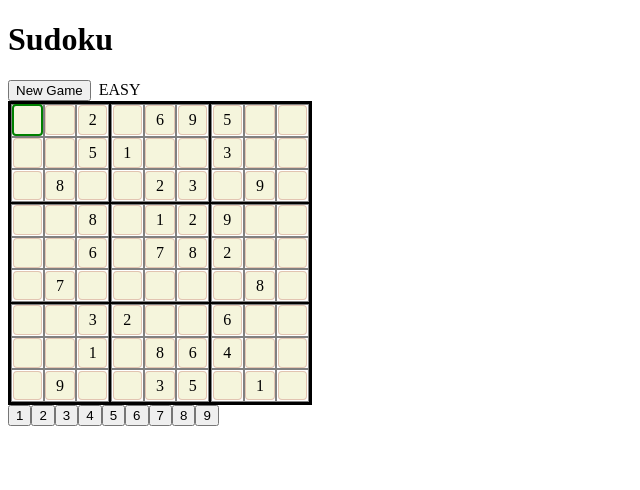
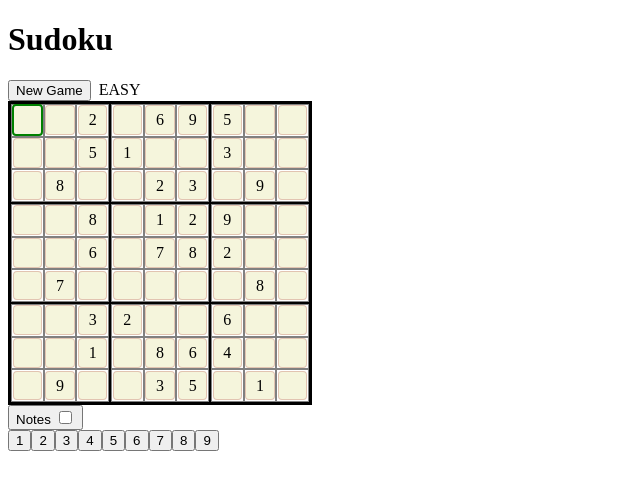
Before and after one commit to wveit/sudoku-react, a React (Vite) app: page / in a window 1280 px wide. Shown: the top 490 px of the page, without its empty margins (0-640 px from the left). Built offline with nearby package versions, Linux system fonts and the light colour scheme.

Commit message:
Add Notes button

```diff
--- a/src/App.tsx
+++ b/src/App.tsx
@@ -7,12 +7,14 @@ import {
   useUnsolvedPuzzle,
 } from "./hooks/puzzleHooks";
 import { NewGameButton } from "./components/NewGameButton";
+import { ToggleButton, useToggle } from "./components/ToggleButton";
 
 export default function App() {
   const [selectedCell, setSelectedCell] = useState(0);
   const { unsolvedPuzzle, difficulty, makeNewPuzzle } = useUnsolvedPuzzle();
   const { solvedPuzzle } = useSolvedPuzzle(unsolvedPuzzle);
   const { puzzle, updatePuzzle } = usePlayerPuzzle(unsolvedPuzzle);
+  const [notesOn, toggleNotes] = useToggle(false);
 
   function handleNumberClick(num: number) {
     if (puzzle[selectedCell] !== solvedPuzzle[selectedCell])
@@ -33,6 +35,11 @@ export default function App() {
         onCellClick={setSelectedCell}
         selectedCell={selectedCell}
       />
+      <div className="flex">
+        <ToggleButton isOn={notesOn} onToggle={toggleNotes}>
+          Notes
+        </ToggleButton>
+      </div>
       <NumberBar onNumberClick={handleNumberClick} />
     </div>
   );
--- a/src/components/SudokuBoard.tsx
+++ b/src/components/SudokuBoard.tsx
@@ -1,4 +1,4 @@
-import { Children, ReactElement } from "react";
+import { Children, ReactNode } from "react";
 import { cellsInEachSquare } from "../sudokulib/util";
 
 import type { Puzzle } from "../sudokulib/puzzles";
@@ -29,7 +29,7 @@ export function SudokuBoard({
     return className;
   }
 
-  const puzzleElements: ReactElement[] = puzzle.map((value, index) => (
+  const puzzleElements: ReactNode = puzzle.map((value, index) => (
     <div
       key={index}
       className={classNames(value, index)}
@@ -42,7 +42,7 @@ export function SudokuBoard({
   return <SudokuGrid>{puzzleElements}</SudokuGrid>;
 }
 
-export function SudokuGrid({ children }: { children: ReactElement[] }) {
+export function SudokuGrid({ children }: { children: ReactNode }) {
   const childArray = Children.toArray(children);
   return (
     <div className="SudokuBoard">
--- /dev/null
+++ b/src/components/ToggleButton.tsx
@@ -0,0 +1,23 @@
+import { ReactNode, useState } from "react";
+
+interface ToggleButtonProps {
+  isOn: boolean;
+  onToggle: () => void;
+  children: ReactNode;
+}
+
+export function ToggleButton({ isOn, onToggle, children }: ToggleButtonProps) {
+  return (
+    <button onClick={onToggle}>
+      {children} <input type="checkbox" checked={isOn} />
+    </button>
+  );
+}
+
+export function useToggle(init: boolean): [boolean, () => void] {
+  const [isOn, setIsOn] = useState(init);
+  function toggle() {
+    setIsOn(!isOn);
+  }
+  return [isOn, toggle];
+}
```
